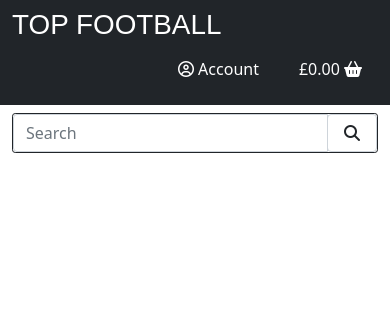
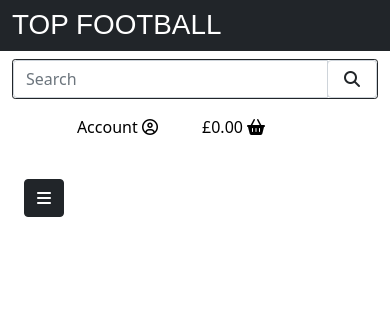
Before and after one commit to RyanLovell89/Top-Football, a Django app: page / in a window 390 px wide. Shown: the top 334 px of the page. Run offline with Django 3.2, Linux system fonts and the light colour scheme; the visitor is signed in with stand-in values (Sample User, id 1); some libraries are stand-ins or nearby versions; some web fonts are replaced.

Commit message:
created tablet and mobile nav bar, added media queries for displaying correct nav bar

```diff
--- a/static/css/base.css
+++ b/static/css/base.css
@@ -65,6 +65,10 @@ html {
     font-size: 14px;
 }
 
+/* -------------- mobile nav stylings ---------------- */
+
+
+
 /* -------------- text color stylings ---------------- */
 
 .text-white {
@@ -76,6 +80,7 @@ html {
 }
 
 /* -------------- from Bulma -------------- */
+
 .icon {
     align-items: center;
     display: inline-flex;
@@ -87,8 +92,22 @@ html {
 /* ------------- media queries ------------- */
 
 @media screen and (max-width: 800px) {
-  .main-nav {
+  .main-nav,
+  .mobile-display {
     visibility: hidden;
     display: none;
   }
 }
+
+@media screen and (max-width: 800px) {
+    .logo-mobile-display {
+        padding-bottom: 10px;
+    }
+}
+
+@media screen and (min-width: 800px) {
+    .mobile-nav {
+        visibility: hidden;
+        display: none;
+    }
+}
--- a/templates/base.html
+++ b/templates/base.html
@@ -39,9 +39,9 @@
         <header class="container-fluid fixed-top">
             <div class="row bg-dark">
                 <div class="col-12 col-lg-6">
-                    <h1 class="logo">Top Football</h1>
+                    <h1 class="logo logo-mobile-display">Top Football</h1>
                 </div>
-                <div class="col-12 col-lg-6">
+                <div class="col-12 col-lg-6 mobile-display">
                     <ul class= "list-inline list-unstyled float-right mb-0">
                         <li class="list-inline-item dropdown">
                             <a class="nav-link mt-2" href="#" id="dropdownMenuButton" data-bs-toggle="dropdown" aria-haspopup="true" aria-expanded="false">
@@ -97,9 +97,10 @@
                 </div>
             </div>
 
-            <nav class="navbar navbar-light bg-white">
-                <div class="container-fluid w-100 main-nav">
+            <nav class="navbar w-100">
+                <div class="container-fluid w-100">
                     {% include 'includes/main-nav.html' %}
+                    {% include 'includes/mobile-nav.html' %}
                 </div>
             </nav>
 
--- a/templates/includes/main-nav.html
+++ b/templates/includes/main-nav.html
@@ -1,4 +1,4 @@
-<div class="row bg-white w-100">
+<div class="row bg-white w-100 main-nav">
 
     <div class="d-flex justify-content-center">
 
--- a/templates/includes/mobile-nav.html
+++ b/templates/includes/mobile-nav.html
@@ -0,0 +1,131 @@
+<div class="row w-100 mobile-nav">
+
+    <div class="row">
+
+        <div class="d-flex justify-content-center">
+
+            <ul class= "list-inline list-unstyled">
+                <li class="list-inline-item dropdown">
+                    <a class="nav-link" href="#" id="dropdownMenuButton" data-bs-toggle="dropdown" aria-haspopup="true" aria-expanded="false">
+                        <div>
+                            <div class="text-black"><p>Account <i class="far fa-user-circle"></i></p></div>
+                        </div>
+                    </a>
+                    <div class="dropdown-menu" aria-labelledby="dropdownMenuButton">
+                        {% if request.user.is_authenticated %}
+                            {% if request.user.is_superuser %}
+                                <a href="" class="dropdown-item">Product Management</a>
+                            {% endif %}
+                            <a href="" class="dropdown-item">Profile</a>
+                            <a href="{% url 'account_logout' %}" class="dropdown-item">Logout</a>
+                        {% else %}
+                            <a href="{% url 'account_signup' %}" class="dropdown-item">Sign Up</a>
+                            <a href="{% url 'account_login' %}" class="dropdown-item">Login</a>
+                        {% endif %}
+                    </div>
+                </li>
+
+                <li class="list-inline-item">
+                    <a class="{% if grand_total %}text-black font-weight-bold{% else %}text-black{% endif %} nav-link" href="">
+                        <div>
+                            <p>
+                                {% if grand_total %}
+                                    £{{ grand_total|floatformat:2 }}
+                                {% else %}
+                                    £0.00
+                                {% endif %} <i class="fas fa-shopping-basket"></i>
+                            </p>
+                        </div>
+                    </a>
+                </li>
+            </ul>
+
+        </div>
+
+    </div>
+
+    <p>
+        <a class="btn btn-dark" data-bs-toggle="collapse" href="#collapseExample" role="button" aria-expanded="false" aria-controls="collapseExample">
+            <i class="fas fa-bars"></i>
+        </a>
+    </p>
+    <div class="collapse" id="collapseExample">
+
+        <div class="card card-body">
+
+            <ul class= "list-inline list-unstyled">
+
+                <li class="nav-item dropdown list-inline-item">
+                    <button class="nav-link mt-2 text-white all-shirts-button-image" href="#" id="dropdownMenuButton" data-bs-toggle="dropdown" aria-haspopup="true" aria-expanded="false">
+                        <a>
+                            <strong>All Shirts</strong>
+                        </a>
+                    </button>
+                    <div class="dropdown-menu" aria-labelledby="dropdownMenuButton">
+                        <a href="" class="dropdown-item">By Price</a>
+                        <a href="" class="dropdown-item">By League</a>
+                        <a href="" class="dropdown-item">All Shirts</a>
+                    </div>
+                </li>
+
+                <li class="nav-item dropdown list-inline-item">
+                    <button class="nav-link mt-2 text-white premier-league-button-image" href="#" id="dropdownMenuButton" data-bs-toggle="dropdown" aria-haspopup="true" aria-expanded="false">
+                        <a>
+                        <strong>Premier League</strong>
+                        </a>
+                    </button>
+                    <div class="dropdown-menu" aria-labelledby="dropdownMenuButton">
+                        <a href="" class="dropdown-item">By Price</a>
+                        <a href="" class="dropdown-item">Home</a>
+                        <a href="" class="dropdown-item">Away</a>
+                        <a href="" class="dropdown-item">All Shirts</a>
+                    </div>
+                </li>
+
+                <li class="nav-item dropdown list-inline-item">
+                    <button class="nav-link mt-2 text-white championship-button-image" href="#" id="dropdownMenuButton" data-bs-toggle="dropdown" aria-haspopup="true" aria-expanded="false">
+                        <a>
+                            <strong>Championship</strong>
+                        </a>
+                    </button>
+                    <div class="dropdown-menu" aria-labelledby="dropdownMenuButton">
+                        <a href="" class="dropdown-item">By Price</a>
+                        <a href="" class="dropdown-item">Home</a>
+                        <a href="" class="dropdown-item">Away</a>
+                        <a href="" class="dropdown-item">All Shirts</a>
+                    </div>
+                </li>
+
+                <li class="nav-item dropdown list-inline-item">
+                    <button class="nav-link mt-2 text-white league-one-button-image" href="#" id="dropdownMenuButton" data-bs-toggle="dropdown" aria-haspopup="true" aria-expanded="false">
+                        <a>
+                            <strong>League One</strong>
+                        </a>
+                    </button>
+                    <div class="dropdown-menu" aria-labelledby="dropdownMenuButton">
+                        <a href="" class="dropdown-item">By Price</a>
+                        <a href="" class="dropdown-item">Home</a>
+                        <a href="" class="dropdown-item">Away</a>
+                        <a href="" class="dropdown-item">All Shirts</a>
+                    </div>
+                </li>
+
+                <li class="nav-item dropdown list-inline-item">
+                    <button class="nav-link mt-2 text-white league-two-button-image" href="#" id="dropdownMenuButton" data-bs-toggle="dropdown" aria-haspopup="true" aria-expanded="false">
+                        <a>
+                            <strong>League Two</strong>
+                        </a>
+                    </button>
+                    <div class="dropdown-menu" aria-labelledby="dropdownMenuButton">
+                        <a href="" class="dropdown-item">By Price</a>
+                        <a href="" class="dropdown-item">Home</a>
+                        <a href="" class="dropdown-item">Away</a>
+                        <a href="" class="dropdown-item">All Shirts</a>
+                    </div>
+                </li>
+            </ul>
+
+        </div>
+    </div>
+
+</div>
```
